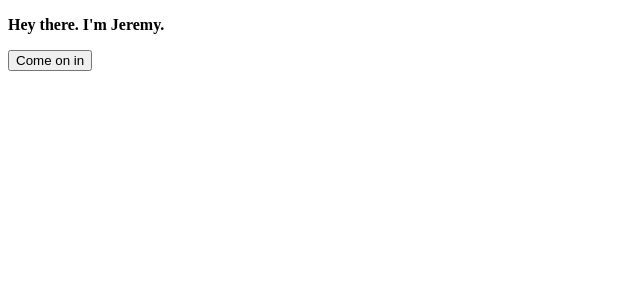
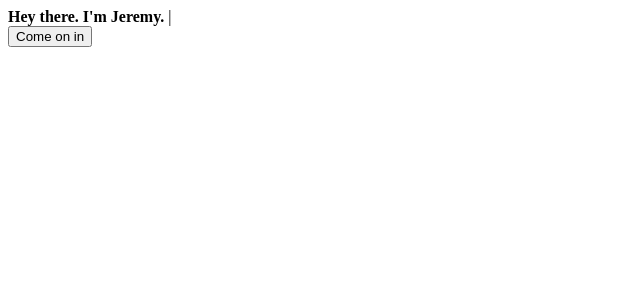
Before and after one commit to jgrubard/jg-website, a React app: page /portfolio in a window 1280 px wide. Shown: the top 300 px of the page, without its empty margins (0-640 px from the left). Built offline with nearby package versions, Linux system fonts and the light colour scheme; the HTML template or start-up script is replaced by a standard one.

Commit message:
contact styling

```diff
--- a/client/public/styles/main.css
+++ b/client/public/styles/main.css
@@ -6,8 +6,11 @@
   margin-bottom: auto;
 }
 
+.card {
+  background-color: white;
+}
+
 .about-card {
-  background-color: rgb(207, 221, 240);
   padding: 20;
   border-radius: 10px;
   margin: 0 200;
@@ -46,9 +49,21 @@ body {
   font-size: 65;
 }
 
+.cursor {
+  font-size: 65;
+}
+
+.cursor-visible {
+  color: rgb(0, 0, 0);
+}
+
+.cursor-invisible {
+  color: rgba(0, 0, 0, 0);
+  text-shadow: 0px 0px 0px rgba(0, 0, 0, 0);
+}
+
 /* from contact page */
 .title {
-  /* display: block; */
   margin-top: -40;
   margin-bottom: 20;
   padding: 10;
@@ -73,7 +88,6 @@ body {
 }
 
 .contact-card {
-  background-color: rgb(207, 221, 240);
   padding: 20;
   border-radius: 10px;
   margin: auto;
@@ -132,7 +146,6 @@ body {
 }
 
 .project-card {
-  background-color: rgb(207, 221, 240);
   padding: 20;
   border-radius: 10px;
   margin-bottom: 40;
@@ -223,17 +236,12 @@ body {
   }
 
   .about-card {
-    margin: 0 20;
+    margin: 0 20 20 20;
   }
 
   .about-flex {
     display: block;
   }
-
-  /* .jeremy-photo {
-    margin-left: auto;
-    margin-right: auto;
-  } */
 
   .project-card {
     margin: 0 20 40 20;
@@ -275,15 +283,8 @@ body {
   }
 
   .title {
-    /* margin-top: -40; */
-    /* padding: 10; */
     font-size: 25px;
     margin-left: 5%;
     margin-right: 5%;
-    /* border-radius: 10px; */
-    /* font-weight: bold; */
-    /* background-color:  rgb(50, 96, 180); */
-    /* text-align: center; */
-    /* color: white; */
   }
 }
--- a/client/src/components/About.js
+++ b/client/src/components/About.js
@@ -8,8 +8,8 @@ class About extends Component {
 
   render() {
     return (
-      <div className='about-card'>
-        <h3 className='title'>Welcome</h3>
+      <div className='about-card card'>
+        <h2 className='title'>Welcome</h2>
         <div className='about-flex'>
           <img className='jeremy-photo' src='https://s3.us-east-2.amazonaws.com/jeremy-grubard-website/FullSizeRender-sqaure-crop.jpg' />
           <div className='about-text'>
--- a/client/src/components/Contact.js
+++ b/client/src/components/Contact.js
@@ -10,7 +10,9 @@ class Contact extends Component {
       email: '',
       message: '',
       sent: false,
-      validEmail: true
+      validEmail: true,
+      row: 5,
+      height: 164
     }
     this.sendEmail = this.sendEmail.bind(this);
     this.onChange = this.onChange.bind(this);
@@ -46,13 +48,27 @@ class Contact extends Component {
     const { name, value } = ev.target;
     change[name] = value;
     this.setState(change);
+    // console.log(ev.target.scrollTop, ev.target.clientHeight, ev.target.scrollHeight);
+    // console.log('client height', ev.target.clientHeight);
+    this.calcRow(ev.target.scrollHeight);
+  }
+
+  calcRow(scrollHeight) {
+    const { height, row } = this.state;
+    if(scrollHeight > height) {
+      this.setState({ row: row + 1, height: scrollHeight });
+    } else if(height < height) {
+      this.setState({ row: row - 1, height: scrollHeight });
+    }
+    // console.log('height:', scrollHeight, 'state height:', height, 'state rows:', row);
   }
 
   render() {
-    const { email, message, sent, validEmail } = this.state;
+    const { email, message, sent, validEmail, row } = this.state;
     const { onChange, sendEmail, sendAgain } = this;
+    const isMobile = window.innerWidth <= 500;
     return (
-      <div className='contact-card'>
+      <div className='contact-card card'>
         <h2 className='title'>Contact Me</h2>
         {
           sent ? (
@@ -90,6 +106,7 @@ class Contact extends Component {
                 name='message'
                 value={message}
                 onChange={onChange}
+                rows={isMobile ? 5 : row < 15 ? row : 15}
               />
               <Button
                 color='primary'
--- a/client/src/components/Intro.js
+++ b/client/src/components/Intro.js
@@ -8,9 +8,11 @@ class Intro extends Component {
     this.state = {
       message: '',
       welcomeMessage: '',
+      cursor: true,
       skipped: false
     }
     this.skipIntro = this.skipIntro.bind(this);
+    this.timerID = 0;
   }
 
   componentDidMount() {
@@ -21,6 +23,17 @@ class Intro extends Component {
     setTimeout(() => {
       this.createMessage(welcomeMessage);
     }, 400);
+    this.flashingCursor();
+  }
+
+  componentWillUnmount() {
+    clearInterval(this.timerID);
+  }
+
+  flashingCursor() {
+    this.timerID = setInterval(() => {
+      this.setState({ cursor: !this.state.cursor });
+    }, 600)
   }
 
   createMessage(input, message = '') {
@@ -29,7 +42,7 @@ class Intro extends Component {
     }
     setTimeout(() => {
       message += input[0];
-      this.setState({ message });
+      this.setState({ message: message });
       this.createMessage(input.slice(1), message);
       message.length === this.state.welcomeMessage.length && this.setState({ skipped: true });
     }, 60);
@@ -38,15 +51,26 @@ class Intro extends Component {
   skipIntro(ev) {
     ev.preventDefault();
     this.setState({ message: this.state.welcomeMessage, skipped: true });
+    this.setState({ loop: false });
   }
 
   render() {
-    const { message, welcomeMessage, skipped } = this.state;
+    const { message, welcomeMessage, cursor, skipped } = this.state;
     const { skipIntro } = this;
     return (
       <div className='intro-container'>
         <div className='message-container'>
-          { message && <p className='message-text'><strong>{ skipped ? welcomeMessage : message }</strong></p> }
+          {
+            message &&
+              <div>
+                <span className='message-text'>
+                  <strong>
+                    {skipped ? welcomeMessage : message}
+                  </strong>
+                </span>
+                <span className={`cursor${ cursor ? ' cursor-visible' : ' cursor-invisible'}`}>|</span>
+              </div>
+          }
         </div>
         {
           skipped ? (
--- a/client/src/components/PortfolioPages/BetaTogether.js
+++ b/client/src/components/PortfolioPages/BetaTogether.js
@@ -3,7 +3,7 @@ import ReactPlayer from 'react-player';
 
 const BetaTogether = () => {
   return (
-    <div className='project-card'>
+    <div className='project-card card'>
       <h2 className='title'>beta≈Together</h2>
       <p>
         A web application for users to login/sign up, and connect with potential climbing partners while checked in to rock climbing gyms.
--- a/client/src/components/PortfolioPages/J2A.js
+++ b/client/src/components/PortfolioPages/J2A.js
@@ -2,7 +2,7 @@ import React from 'react';
 
 const J2A = () => {
   return (
-    <div className='project-card'>
+    <div className='project-card card'>
       <h2 className='title'>J2A Widgets</h2>
       <p>
         A faux e-commerce site where customers can browse a catalogue of products and add items to a cart. Once a customer logs in or signs up for a new account, their cart carries over to their account. Customers can proceed to purchase what's in their cart using Stripe.js, and email confirmations are sent out using Nodemailer.js.
--- a/client/src/components/PortfolioPages/MHIA.js
+++ b/client/src/components/PortfolioPages/MHIA.js
@@ -2,7 +2,7 @@ import React from 'react';
 
 const MHIA = () => {
   return (
-    <div className='project-card'>
+    <div className='project-card card'>
       <h2 className='title'>Margaret Hamilton Interstellar Academy</h2>
       <p>
         A React web application created for a fictional academic institution, as a directory to manage its many campuses and all of its students.
--- a/client/src/components/PortfolioPages/PairUp.js
+++ b/client/src/components/PortfolioPages/PairUp.js
@@ -3,7 +3,7 @@ import ReactPlayer from 'react-player';
 
 const PairUp = () => {
   return (
-    <div className='project-card'>
+    <div className='project-card card'>
       <h2 className='title'>Pair Up!</h2>
       <p>
         This is an expansion project on beta≈Together. Gym administrators can set up an account through the React web app so that they can manage their organization along with the members within. Gym members can also set up an account via React Native mobile app, where they can search for gyms in the area, check-in upon arrival, and connect with other members. Once members go through the request/accept process with other members, they can a live chat initiate a live chat with their new climbing buddy.
```
